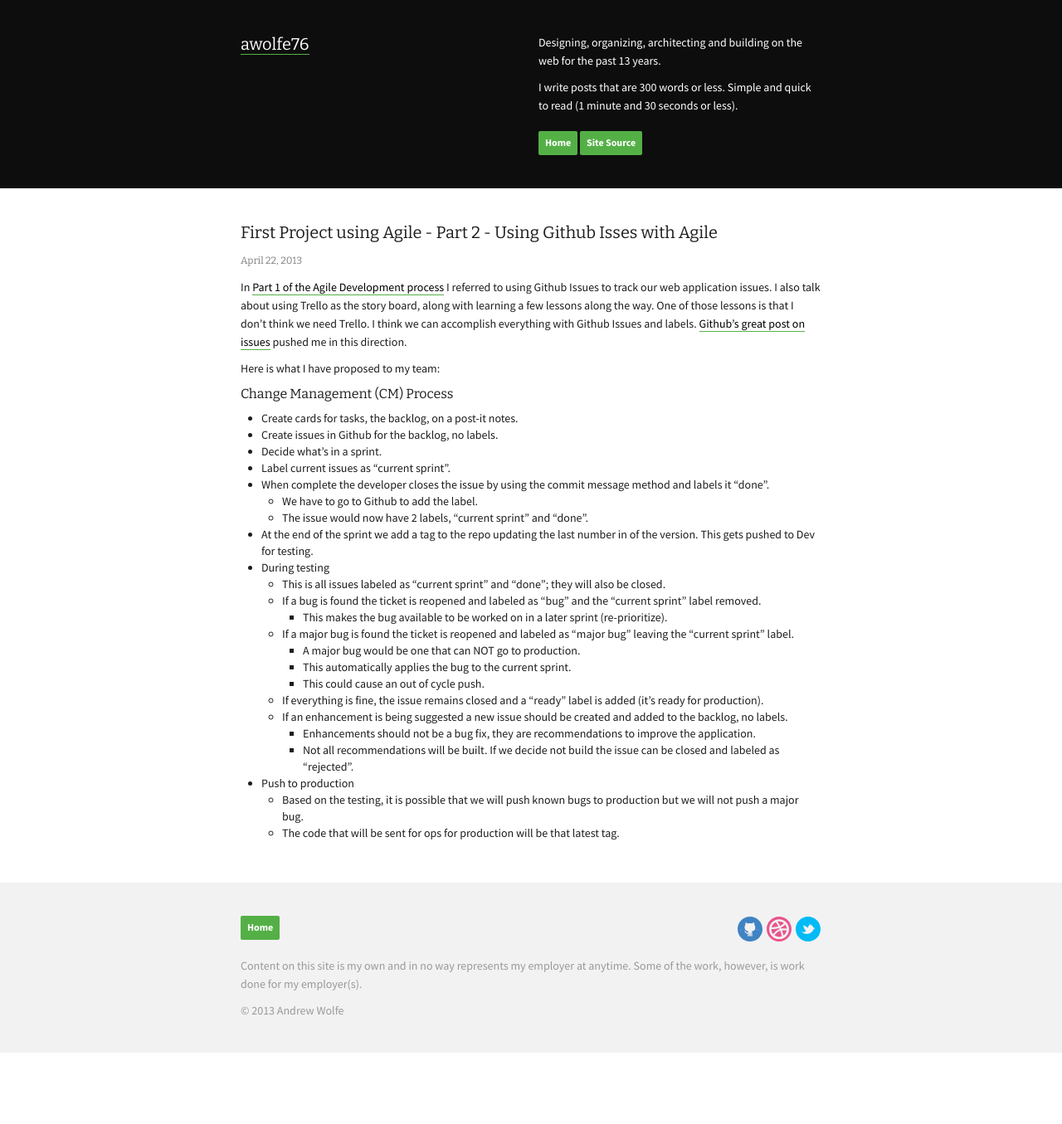
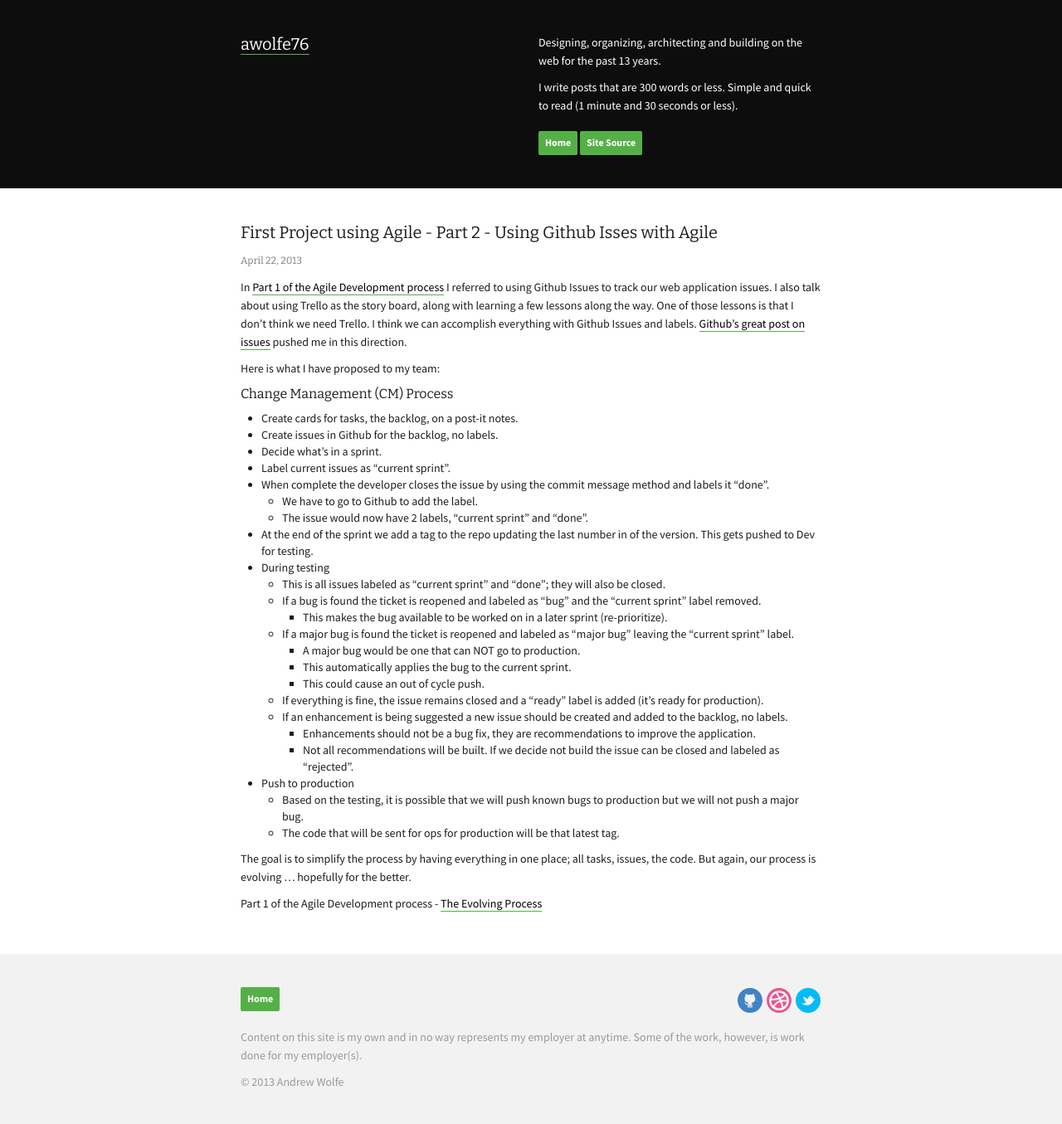
Before and after one commit to nickl1/awolfe76.github.com, a Jekyll site: the page built from _posts/2013-04-22-agile-development-process-github-issues.md, in a window 1280 px wide. Shown: the whole page at 83% size. Built offline with Jekyll 4.4.1, drawn with Linux system fonts in a browser that asks for light colours; Markdown is read by kramdown in place of the engine named in the settings; before the commit the page ends 1269 px from its top, so only the background shows below that.

Commit message:
agile github issues post update

```diff
--- a/_posts/2013-04-22-agile-development-process-github-issues.md
+++ b/_posts/2013-04-22-agile-development-process-github-issues.md
@@ -34,3 +34,7 @@
 - Push to production
     - Based on the testing, it is possible that we will push known bugs to production but we will not push a major bug.
     - The code that will be sent for ops for production will be that latest tag.
+
+The goal is to simplify the process by having everything in one place; all tasks, issues, the code. But again, our process is evolving ... hopefully for the better.
+
+Part 1 of the Agile Development process - [The Evolving Process](/posts/agile-development-process.html)
```
